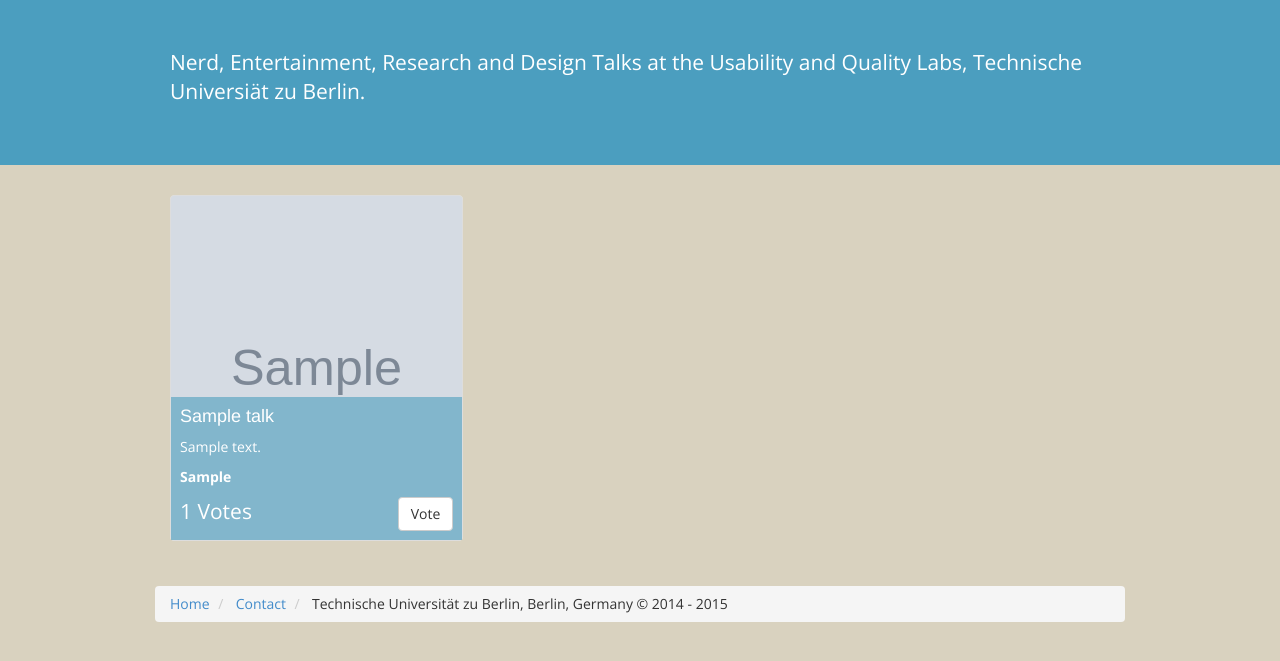
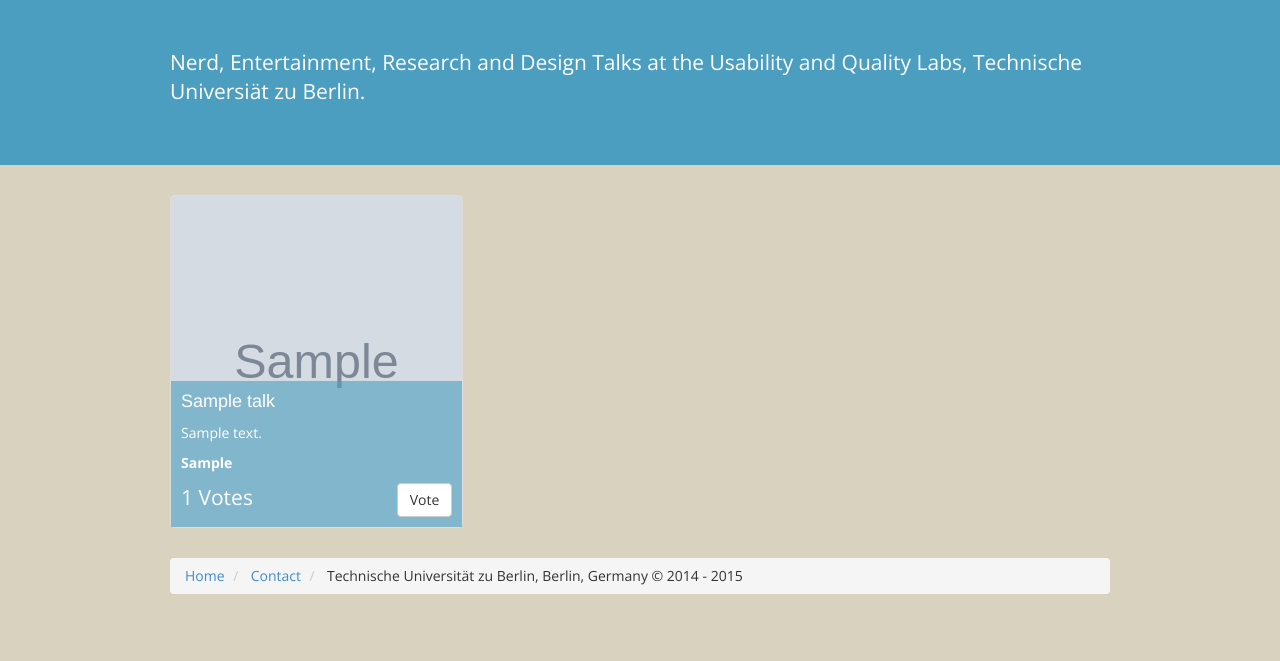
Before and after one commit to c-bebop/nerd, a PHP site: page /controller/ in a window 1280 px wide. Shown: the part 50-711 px from the top of the page. Run offline with PHP 8.4, Linux system fonts and the light colour scheme; tables that the repository leaves empty hold one stand-in row (values such as "Sample post"); grey boxes marked "Sample" are stand-in pictures; data that the repository does not hold is empty.

Commit message:
Prettier grid

```diff
--- a/static/css/style.css
+++ b/static/css/style.css
@@ -96,61 +102,98 @@ img
 
 .panel
 {
+    width: 500px;
     margin: 50px auto;
-    width: 500px;
 }
 
-.form-control { margin-bottom: 15px; }
-
-.form-search { width: 300px; }
-
-.thumbnail
+.form-control
 {
-    margin-bottom: 25px;
-    padding: 0;
-    background-size: cover;
-    background-position: center center;
+    margin-bottom: 15px;
 }
 
-.thumbnail .caption
+.form-search
 {
-    padding: 9px;
-    margin-top: 69%;
-    background-color: rgba(75, 158, 191, 0.6);
-    color: #FFF;
+    width: 300px;
 }
 
-.thumbnail h4 a,
-.thumbnail h4 a:hover { color: white; }
 
+/**
+* ========================================================================
+* TALKS
+* ========================================================================
+**/
 
-.thumbnail h4
+.item { float: left; }
+@media (min-width: 300px) { .item { width: 100%; } }
+@media (min-width: 600px) { .item { width: 50%; } }
+@media (min-width: 900px) { .item { width: 33.33%; } }
+
+.talks .talk
+{
+    position: relative;
+    min-width: 250px;
+    min-height: 333px;
+    margin-bottom: 30px;
+    padding: 0;
+    border-radius: 5px;
+    background-position: center center;
+    background-size: cover;
+}
+
+.talk .buttons-edit
+{
+    position: absolute;
+    top: 10px;
+    right: 10px;
+    visibility: hidden;
+}
+
+.talk:hover .buttons-edit
+{
+    visibility: visible;
+}
+
+.talk .talk-caption
+{
+    position: absolute;
+    right: 0;
+    bottom: 0;
+    left: 0;
+    padding: 10px;
+    color: #fff;
+    background-color: rgba(75, 158, 191, .6);
+}
+
+.talk .talk-title
 {
     overflow: hidden;
     margin: 0 0 10px;
+    white-space: nowrap;
     text-overflow: ellipsis;
-    white-space: nowrap;
     line-height: 1.2;
 }
-.thumbnail:hover .buttons-edit { visibility: visible; }
-.thumbnail img
+
+.talk .talk-title a,
+.talk .talk-title a:hover
 {
-    display: block;
-    margin: 0 auto;
-    height: 200px;
-    border-radius: 4px 4px 0 0;
+    color: white;
 }
 
-.buttons-edit
+.talk-description
 {
-    position: absolute;
-    top: 10px;
-    right: 25px;
-    visibility: hidden;
+    overflow: hidden;
+    max-height: 140px;
 }
+
+
+/**
+* ========================================================================
+* ALERTS
+* ========================================================================
+**/
 
 .alert-info
 {
-    font-size: 2em;
-    text-align: center;
+   text-align: center;
+   font-size: 2em;
 }
--- a/views/footer.php
+++ b/views/footer.php
@@ -1,5 +1,6 @@
 
-<footer class="row">
+<div class="row">
+    <footer class="col-md-12">
         <ol class="breadcrumb">
             <li class="active">
                 <a href="">Home</a>
@@ -12,6 +13,7 @@
             </li>
         </ol>
     </footer>
+</div>
 
 </div> <!-- / .container -->
 </body>
--- a/views/talks/list.php
+++ b/views/talks/list.php
@@ -1,4 +1,4 @@
-<div class="row list-group talks">
+<div class="talks row">
 
    <?php echo Message::show(); ?>
 
@@ -9,14 +9,14 @@
       else {
          foreach ($data['talks'] as $talk) {
             echo
-            '<div class="item col-xs-12 col-md-4">
-               <div class="thumbnail" style="background-image: url(' . $talk['image'] . ')">
+            '<div class="item col-md-4">
+               <div class="talk thumbnail" style="background-image: url(' . $talk['image'] . ')">
                   <div class="buttons-edit">
                      <a class="btn btn-default btn-sm" href="' . DIR . 'talks/edit/' . $talk['id'] . '">Edit</a>
                   </div>
-                  <div class="caption clearfix">
-                     <h4><a href="' . $talk['url'] . '" title="' . $talk['title'] . '">' . $talk['title'] . '</a></h4>
-                     <p>' . $talk['description'] . '</p>
+                  <div class="talk-caption">
+                     <h4 class="talk-title"><a href="' . $talk['url'] . '" title="' . $talk['title'] . '">' . $talk['title'] . '</a></h4>
+                     <p class="talk-description">' . $talk['description'] . '</p>
                      <p><b>' . $talk[host] . '</b></p>
                      <span class="lead">' . $talk['votes'] . ' Votes</span>
                      <a class="btn btn-default pull-right" href="' . DIR . 'talks/vote/' . $talk['id'] . '">Vote</a>
```
Also changed, not shown: other parts of static/css/style.css (+28 -22 lines). Lines whose indentation alone changed are shown as unchanged.
